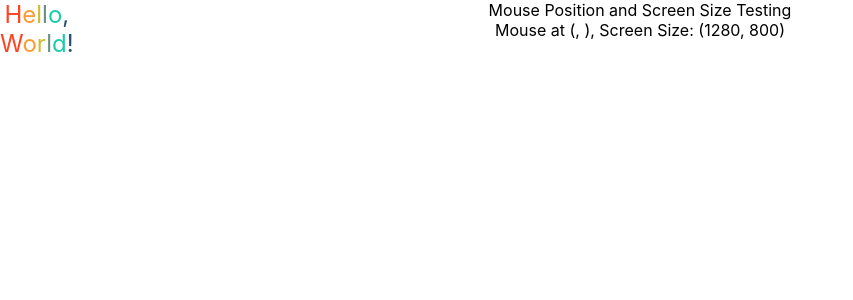
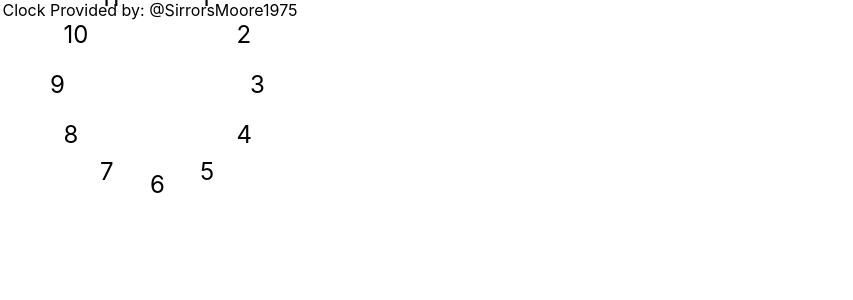
Before and after one commit to SirrorsMoore1975/sm1975-my-analog-clock, a React (Create React App) app in the folder my-analog-clock/: page / in a window 1280 px wide. Shown: the top 300 px of the page, without its empty margins (0-853 px from the left). Built offline with nearby package versions, Linux system fonts and the light colour scheme.

Commit message:
WIP:clock face is out of boundary for y-axis

```diff
--- a/my-analog-clock/src/App.js
+++ b/my-analog-clock/src/App.js
@@ -1,13 +1,15 @@
 import "./App.css";
 
 import HelloWorld from "./components/HelloWorld.jsx";
+import ClockFace from "./components/ClockFace.jsx";
 
 function App() {
-  const DebugMode = true;
+  const DebugMode = false;
 
   return (
     <div className="App">
       <div>{DebugMode ? <HelloWorld /> : ""}</div>
+      <ClockFace />
     </div>
   );
 }
--- a/my-analog-clock/src/components/ClockFace.jsx
+++ b/my-analog-clock/src/components/ClockFace.jsx
@@ -0,0 +1,68 @@
+import React, { useState, useEffect, useRef } from "react";
+import useMousePosition from "../utilities/MousePosition.js";
+import useWindowSize from "../utilities/WindowSize.js";
+import "../styles/ClockFace.css";
+
+const clockLetters = [1, 2, 3, 4, 5, 6, 7, 8, 9, 10, 11, 12];
+//const clockSize = 50;
+//const clockPivot = 100;
+const clockAngle = 30;
+
+const ClockFace = () => {
+  const { x, y } = useMousePosition();
+  const { width, height } = useWindowSize();
+  const clockFaceRef = useRef(null);
+  const [offset, setOffset] = useState({ x: 0, y: 0 });
+  useEffect(() => {
+    if (clockFaceRef.current) {
+      const { offsetWidth, offsetHeight } = clockFaceRef.current;
+      const maxX = width - offsetWidth;
+      const maxY = height - offsetHeight;
+      setOffset({
+        x: Math.min(Math.max(x, 0), maxX),
+        y: Math.min(Math.max(y, 50), maxY),
+      });
+    }
+  }, [width, height, x, y]);
+  return (
+    <>
+      <div
+        style={{
+          position: "fixed",
+          pointerEvents: "none",
+          zIndex: 9999,
+          top: 0,
+          left: 0,
+        }}
+      >
+        <div className="clock_header">
+          <span className="app_provider_header">
+            Clock Provided by: @SirrorsMoore1975
+          </span>
+          <div className="clock_face" ref={clockFaceRef}>
+            {clockLetters.map((char, index) => {
+              const angle = clockAngle * char;
+              return (
+                <span
+                  className="clock_numbers"
+                  key={`0${index}`}
+                  style={{
+                    pointerEvents: "none",
+                    transform: `translate(${offset.x}px,${offset.y}px) rotate(${angle}deg) translate(0,-100px) rotate(-${angle}deg)`,
+                    transformOrigin: "center",
+                    fontSize: "24px",
+                    fontWight: "bold",
+                  }}
+                >
+                  {`${char}`}
+                </span>
+              );
+            })}
+          </div>
+        </div>
+      </div>
+    </>
+  );
+};
+
+export default ClockFace;
--- /dev/null
+++ b/my-analog-clock/src/styles/ClockFace.css
@@ -0,0 +1,13 @@
+.clock_header {
+  position: relative;
+  width: 300px;
+  height: 300px;
+}
+
+.clock_numbers {
+  position: absolute;
+}
+
+.app_provider_header {
+  position: relative;
+}
```
